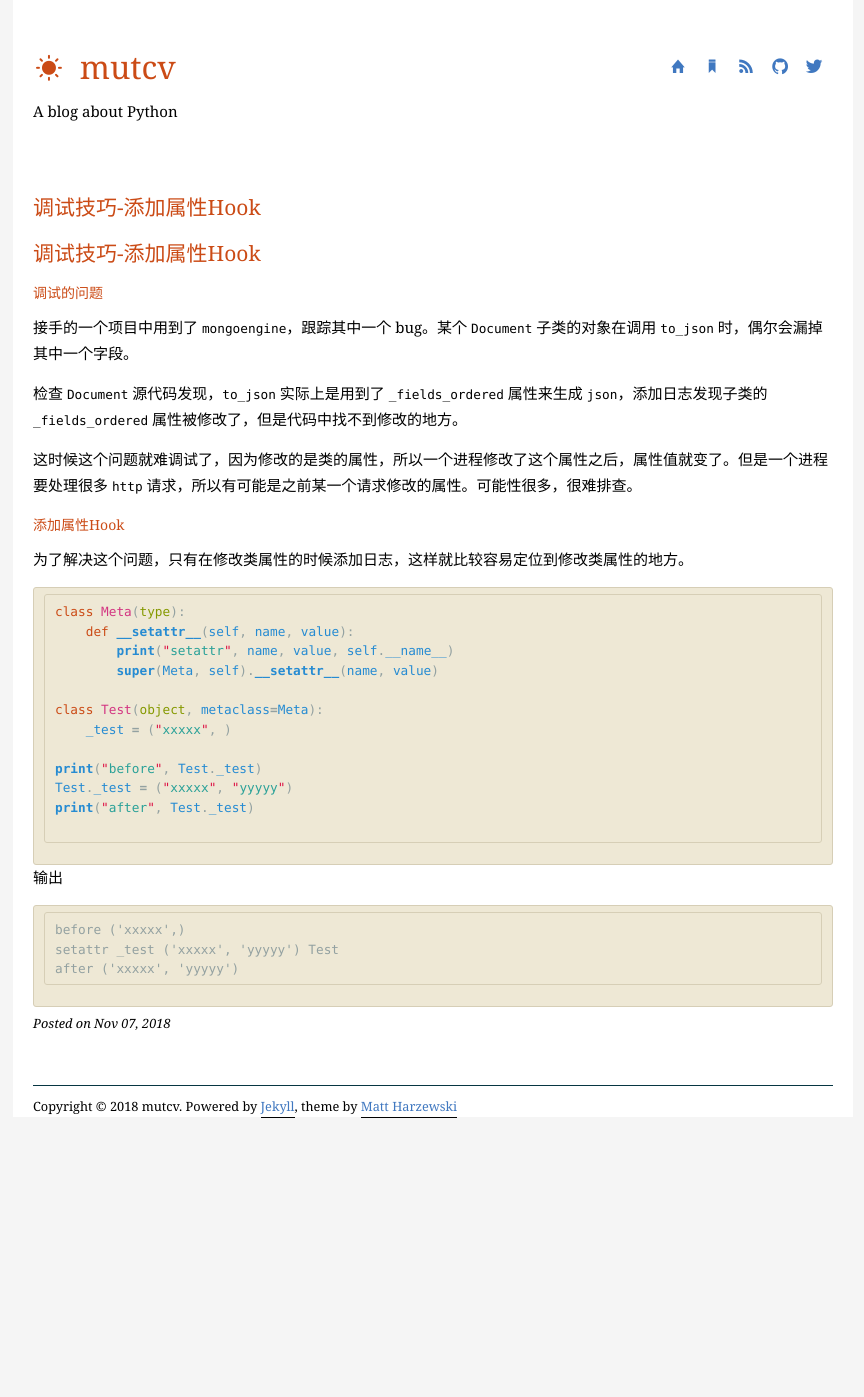
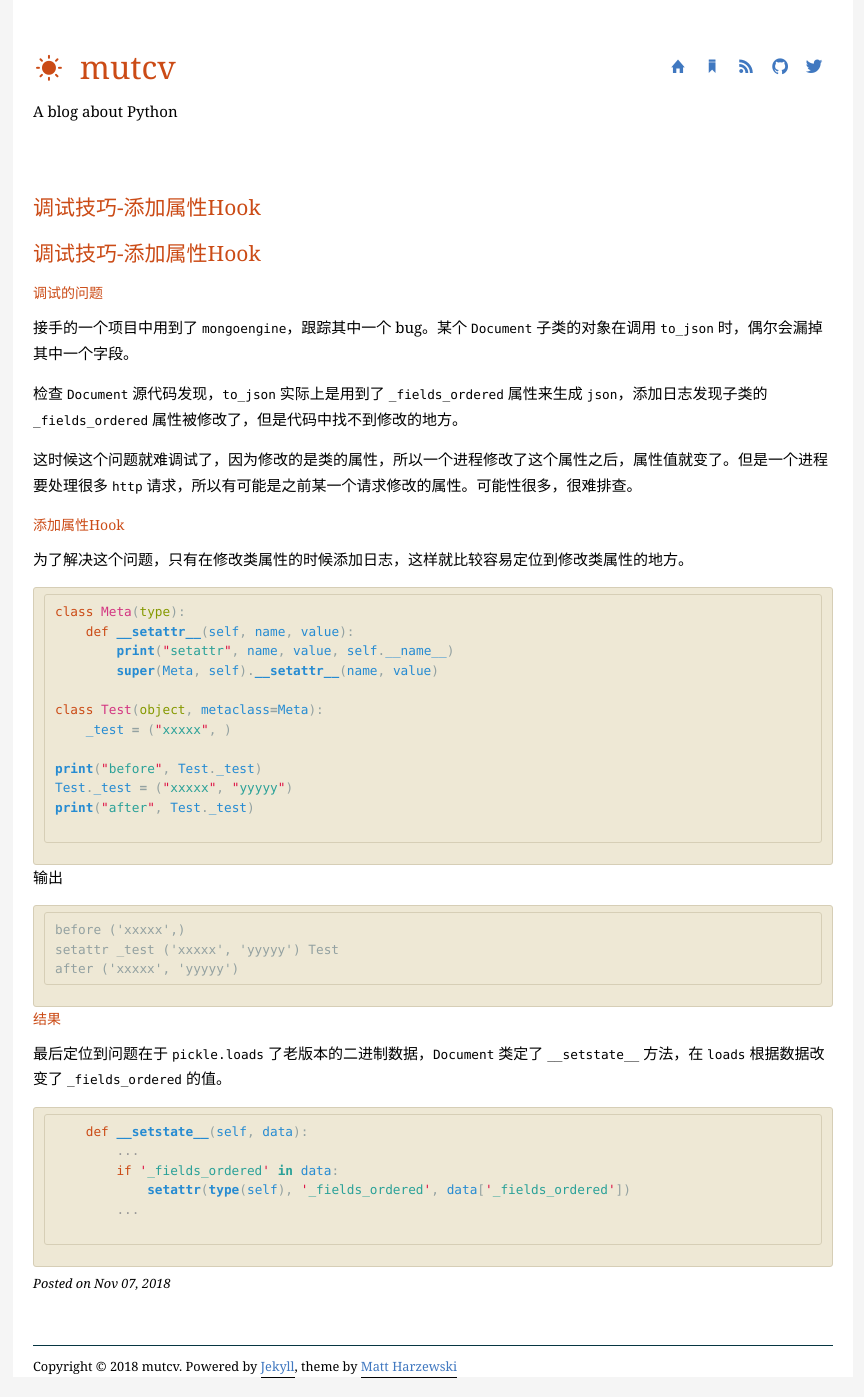
Before and after one commit to liuliqiu/liuliqiu.github.io, a Jekyll site: the page built from _posts/2018-11-07-python-hook-attribute-for-debug.md, in a window 1280 px wide. Shown: the whole page, without its empty margins (207-1071 px from the left). Built offline with Jekyll 4.4.1, drawn with Linux system fonts in a browser that asks for light colours; nearby versions of some CDN libraries; some web fonts are replaced; before the commit the page ends 1137 px from its top, so only the background shows below that.

Commit message:
add result

````diff
--- a/_posts/2018-11-07-python-hook-attribute-for-debug.md
+++ b/_posts/2018-11-07-python-hook-attribute-for-debug.md
@@ -36,8 +36,22 @@ print("after", Test._test)
 ```
 
 输出
+
 ```
 before ('xxxxx',)
 setattr _test ('xxxxx', 'yyyyy') Test
 after ('xxxxx', 'yyyyy')
 ```
+
+### 结果
+
+最后定位到问题在于 `pickle.loads` 了老版本的二进制数据，`Document` 类定了 `__setstate__` 方法，在 `loads` 根据数据改变了 `_fields_ordered` 的值。
+
+```python
+    def __setstate__(self, data):
+        ...
+        if '_fields_ordered' in data:
+            setattr(type(self), '_fields_ordered', data['_fields_ordered'])
+        ...
+
+```
````
